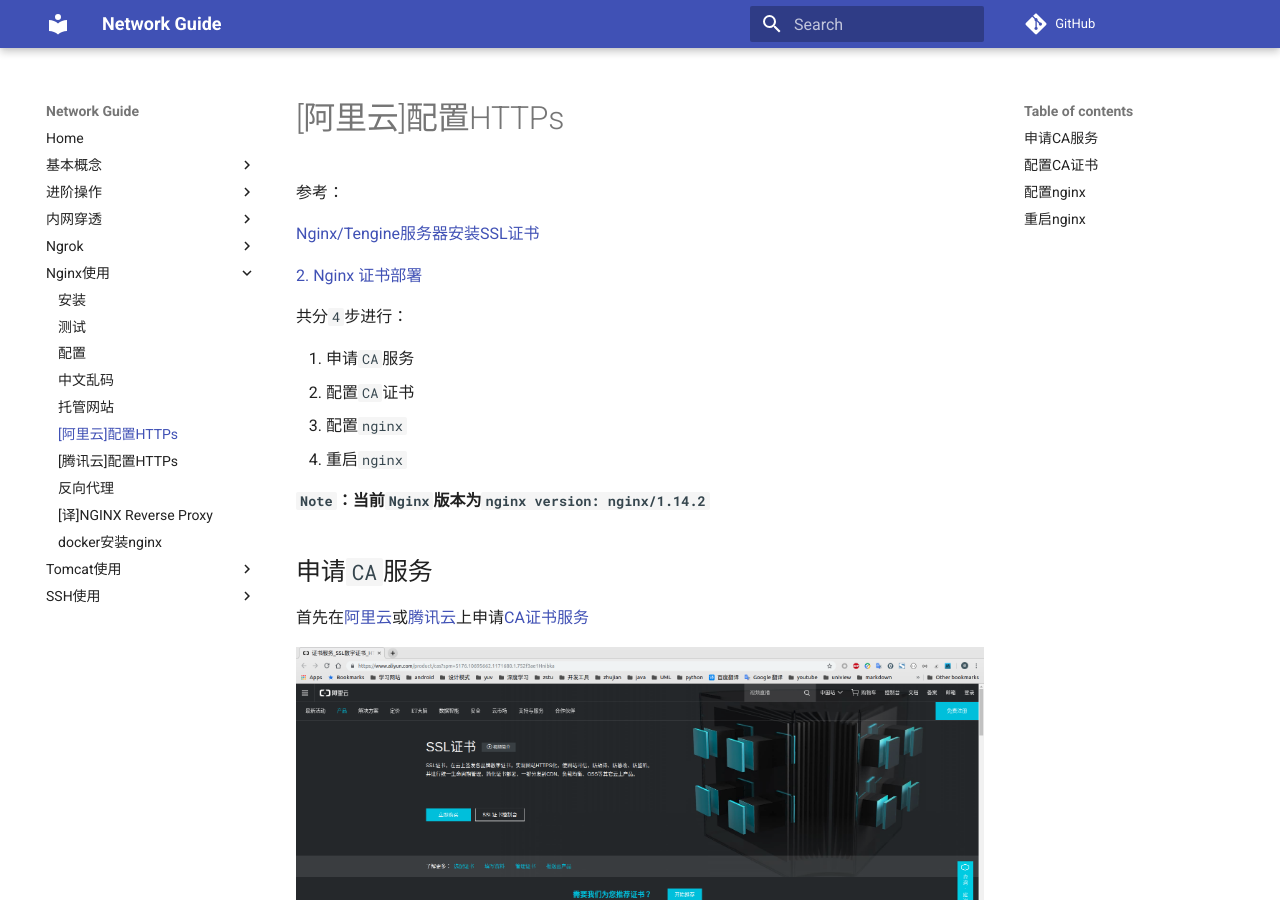
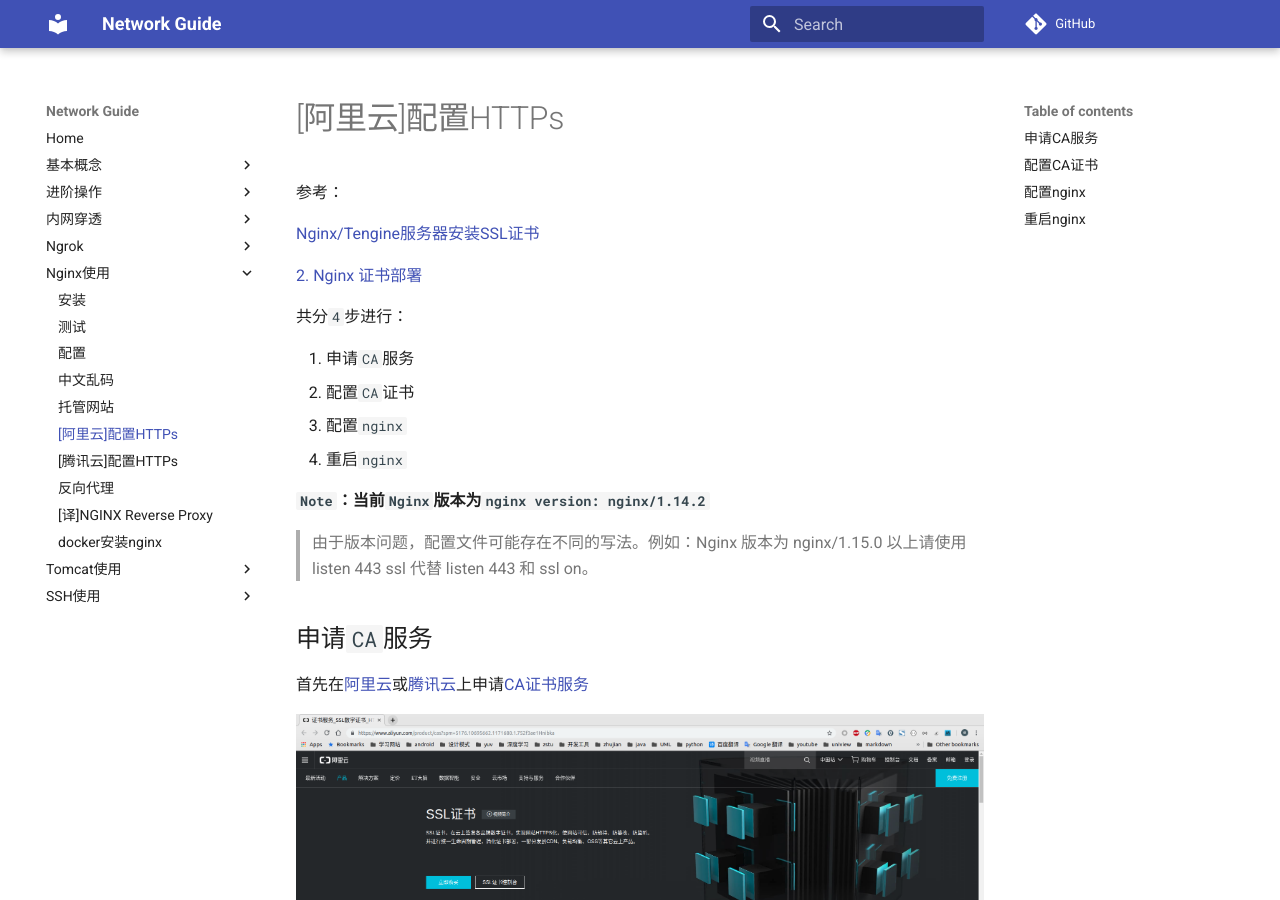
Before and after one commit to Document-Collection/network-guide, an MkDocs documentation site: the page built from docs/nginx/[阿里云]配置HTTPs.md, in a window 1280 px wide and 900 px high. Built offline with MkDocs 1.6.1 and Material for MkDocs 9.7.7, drawn with Linux system fonts in a browser that asks for light colours; comment, search, counter and statistics services are not loaded.

Commit message:
docs(nginx): 更新阿里云Https配置

```diff
--- a/docs/nginx/[阿里云]配置HTTPs.md
+++ b/docs/nginx/[阿里云]配置HTTPs.md
@@ -15,6 +15,8 @@
 4. 重启`nginx`
 
 **`Note`：当前`Nginx`版本为`nginx version: nginx/1.14.2`**
+
+>由于版本问题，配置文件可能存在不同的写法。例如：Nginx 版本为 nginx/1.15.0 以上请使用 listen 443 ssl 代替 listen 443 和 ssl on。
 
 ## 申请`CA`服务
 
```
